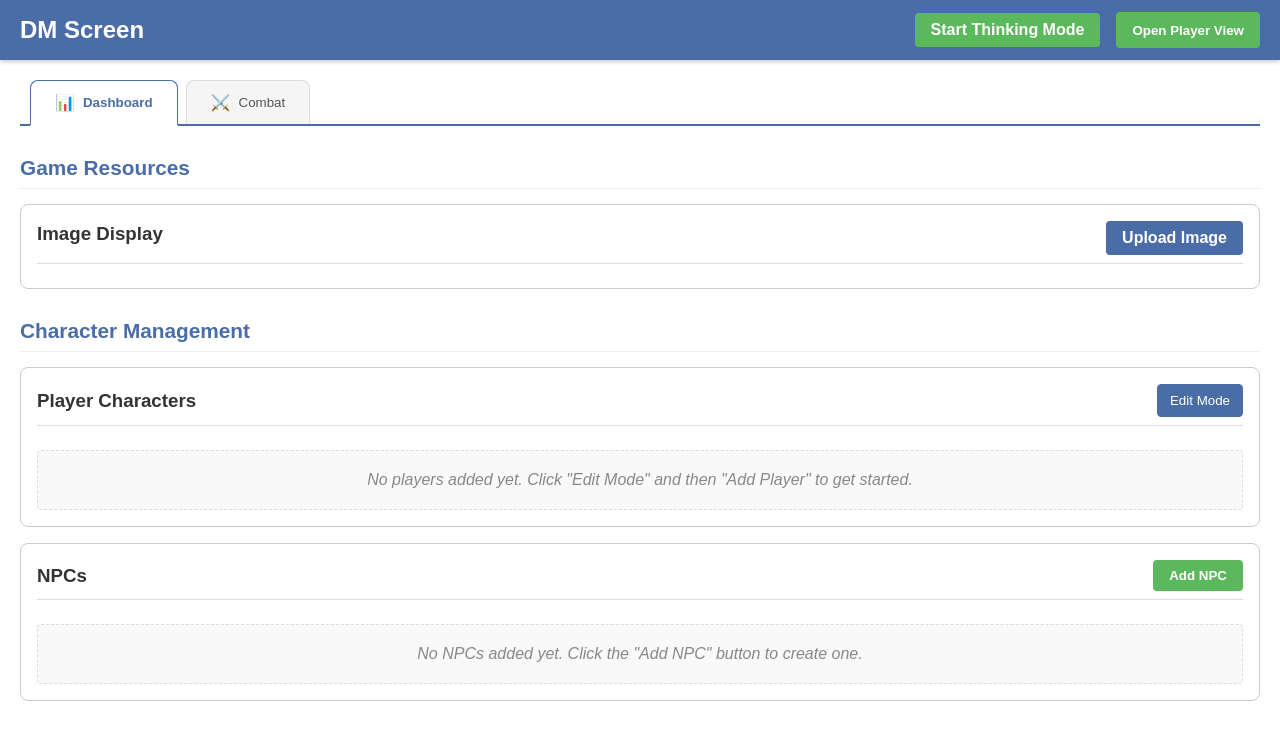
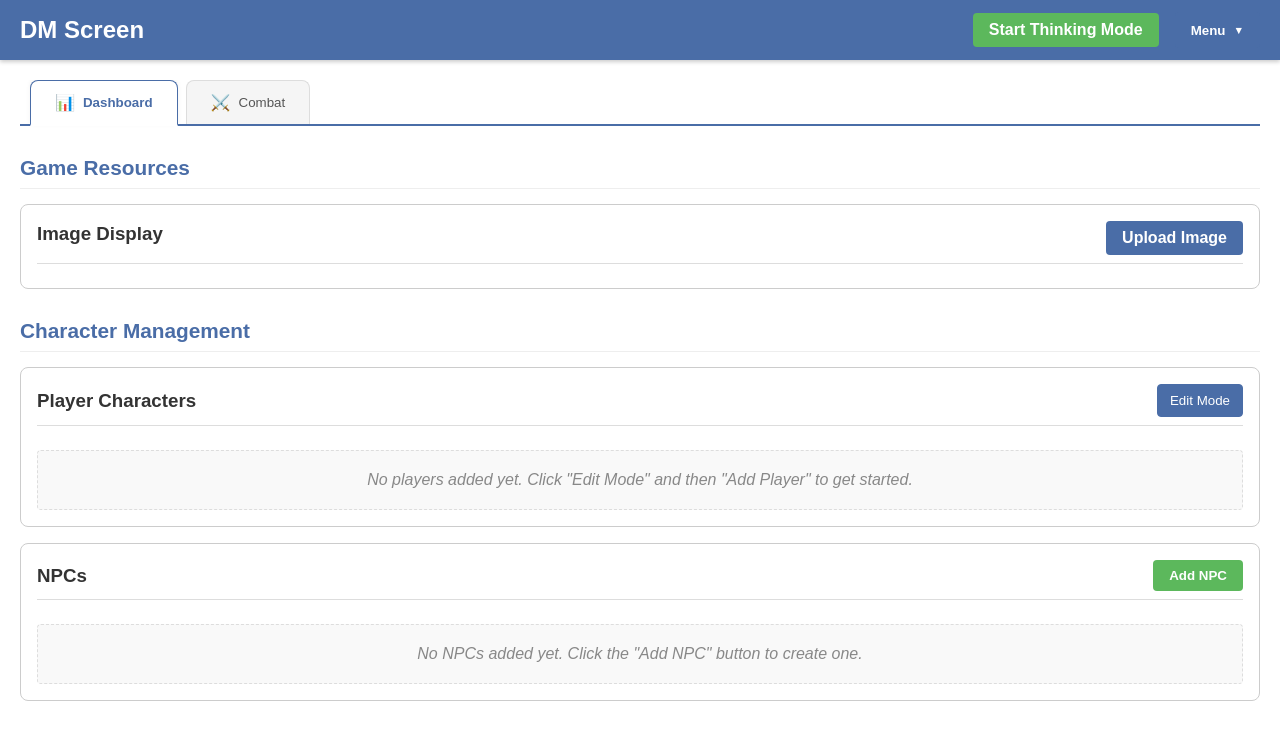
Before and after one commit to n3rdgir1/dm-screen, a Vue app: page / in a window 1280 px wide. Shown: the top 740 px of the page. Built offline with nearby package versions, Linux system fonts and the light colour scheme.

Commit message:
moves opening player view to menu

```diff
--- a/src/components/DMScreen.vue
+++ b/src/components/DMScreen.vue
@@ -4,7 +4,15 @@
       <h1>DM Screen</h1>
       <div class="header-buttons">
         <ThinkingMode mode="dm" />
-        <button @click="openPlayerView" class="player-view-button">Open Player View</button>
+        <div class="dropdown">
+          <button class="dropdown-toggle" @click.stop="toggleDropdown">
+            <span>Menu</span>
+            <span class="dropdown-icon">▼</span>
+          </button>
+          <div class="dropdown-menu" v-show="dropdownOpen" @click.stop>
+            <a href="#" @click.prevent="openPlayerView">Open Player View</a>
+          </div>
+        </div>
       </div>
     </div>
 
@@ -81,11 +89,24 @@ export default {
   data() {
     return {
       activeTab: 'dashboard',
+      dropdownOpen: false,
     };
   },
   methods: {
     openPlayerView() {
       window.open('/player-view', '_blank');
+      this.dropdownOpen = false;
+    },
+    toggleDropdown(event) {
+      // Prevent the click from propagating to the document
+      if (event) event.stopPropagation();
+      this.dropdownOpen = !this.dropdownOpen;
+    },
+    handleClickOutside(event) {
+      const dropdown = this.$el.querySelector('.dropdown');
+      if (dropdown && !dropdown.contains(event.target) && this.dropdownOpen) {
+        this.dropdownOpen = false;
+      }
     },
     switchTab(tab) {
       this.activeTab = tab;
@@ -99,6 +120,14 @@ export default {
     if (savedTab) {
       this.activeTab = savedTab;
     }
+
+    // Add click outside listener for dropdown
+    document.addEventListener('click', this.handleClickOutside);
+  },
+
+  beforeUnmount() {
+    // Remove click outside listener when component is destroyed
+    document.removeEventListener('click', this.handleClickOutside);
   },
 };
 </script>
@@ -150,8 +179,55 @@ export default {
   justify-content: center;
 }
 
-.player-view-button {
-  background-color: #5cb85c;
+/* Dropdown Menu Styling */
+.dropdown {
+  position: relative;
+  display: inline-block;
+}
+
+.dropdown-toggle {
+  background-color: #4a6da7;
+  border: 1px solid rgba(255, 255, 255, 0.3);
+  color: white;
+  padding: 8px 16px;
+  border-radius: 4px;
+  cursor: pointer;
+  display: flex;
+  align-items: center;
+  gap: 8px;
+}
+
+.dropdown-toggle:hover {
+  background-color: #3c5a8a;
+}
+
+.dropdown-icon {
+  font-size: 0.8em;
+}
+
+.dropdown-menu {
+  position: absolute;
+  right: 0;
+  top: 100%;
+  background-color: white;
+  min-width: 180px;
+  box-shadow: 0 2px 10px rgba(0, 0, 0, 0.2);
+  border-radius: 4px;
+  z-index: 1001;
+  margin-top: 4px;
+}
+
+.dropdown-menu a {
+  color: #333;
+  padding: 12px 16px;
+  text-decoration: none;
+  display: block;
+  transition: background-color 0.2s;
+}
+
+.dropdown-menu a:hover {
+  background-color: #f5f5f5;
+  color: #4a6da7;
 }
 
 .content {
```
